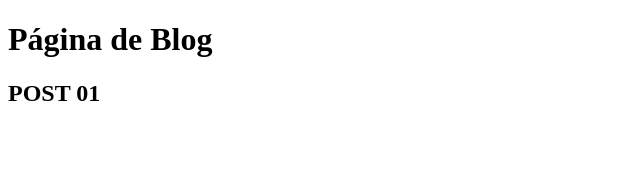
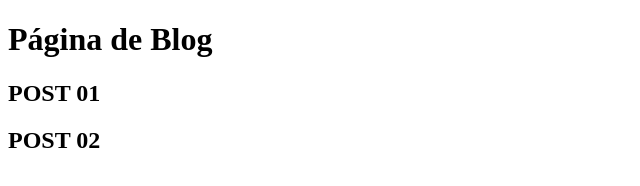
Before and after one commit to jhonanttan/aulagithub, a plain HTML site: page blog.html in a window 1280 px wide. Shown: the whole page, without its empty margins (0-640 px from the left). Drawn offline with Linux system fonts and the light colour scheme.

Commit message:
UPDATE BLOG

```diff
--- a/blog.html
+++ b/blog.html
@@ -9,7 +9,7 @@
 <body>
     <h1>Página de Blog</h1>
     <h2>POST 01</h2>
-
+    <h2>POST 02</h2>
 
 
 </body>
```
